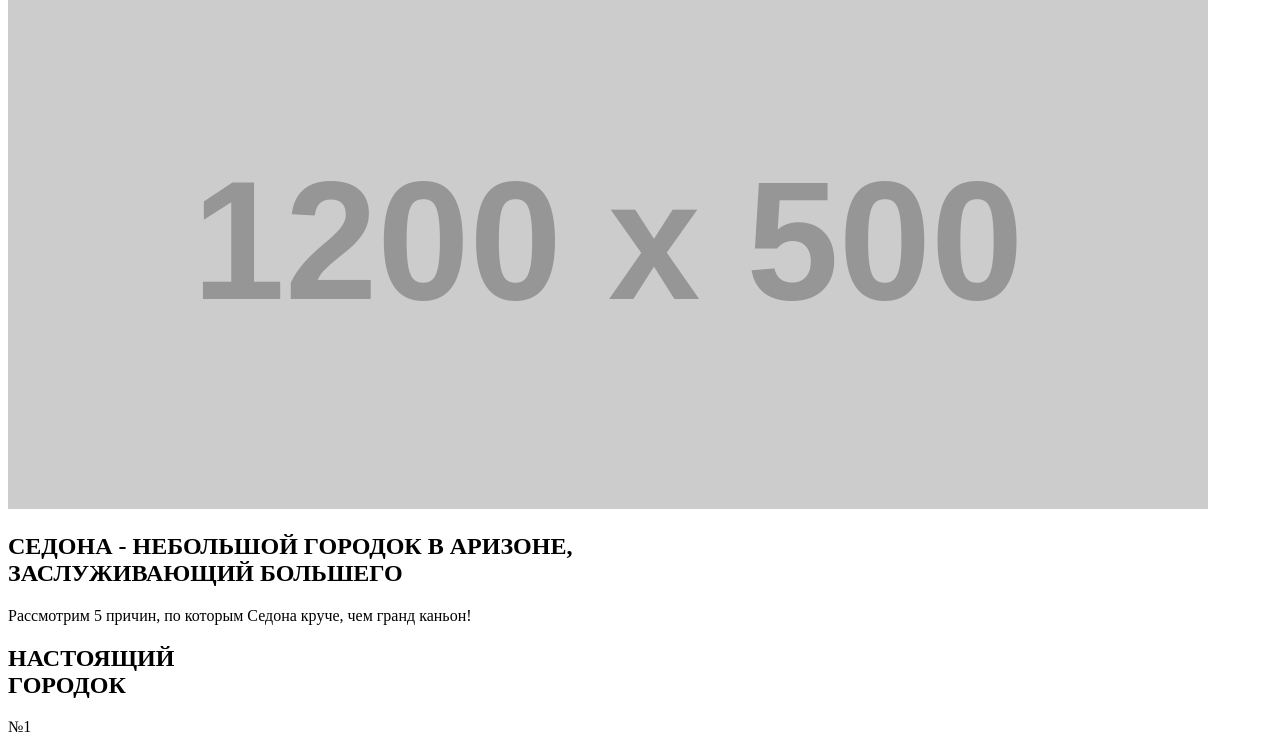
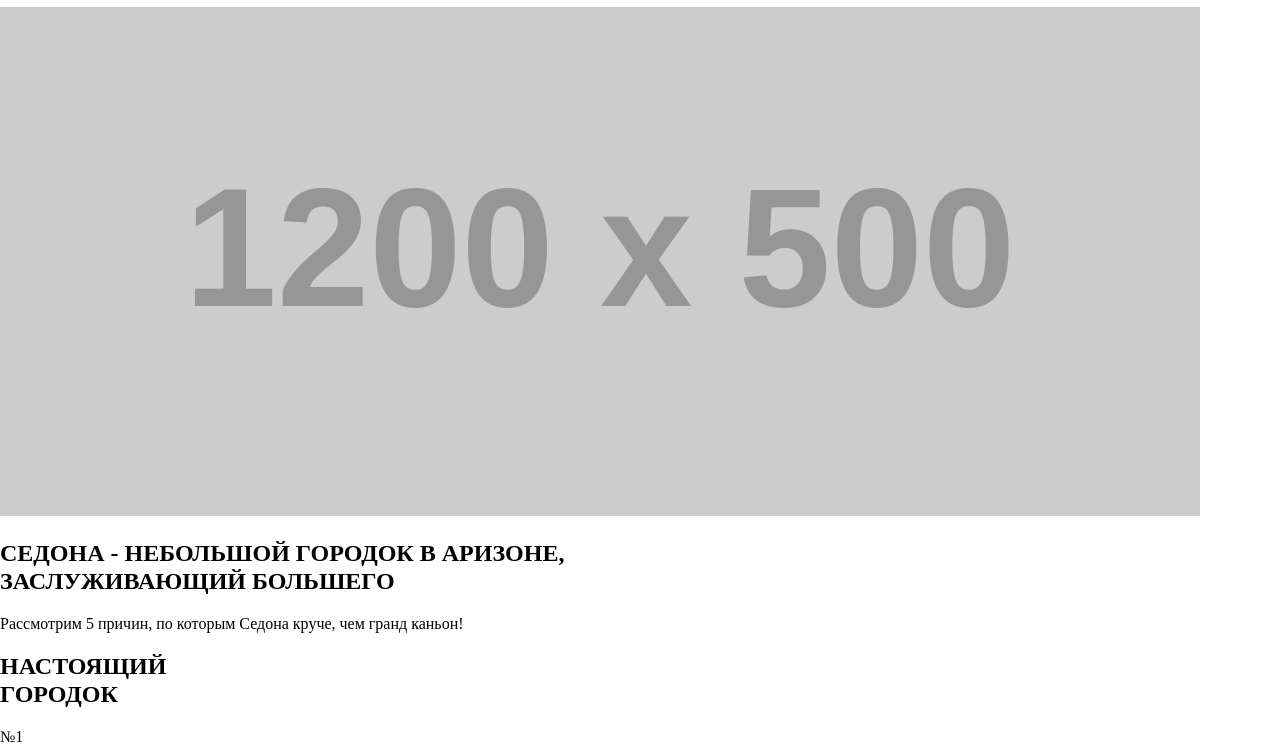
Before and after one commit to compaeasy/261703-sedona-29, a plain HTML site: page index.html in a window 1280 px wide. Shown: the part 237-986 px from the top of the page. Drawn offline with nearby package versions, Linux system fonts and the light colour scheme; files that its build step writes are made by us from their sources; placeholder pictures from the web are drawn by us.

Commit message:
Update index.html

```diff
--- a/index.html
+++ b/index.html
@@ -3,6 +3,9 @@
   <head>
     <meta charset="utf-8">
     <title>HTML Academy: Седона</title>
+    <link href="https://fonts.googleapis.com/css?family=PT+Sans:regular,italic,700,700italic" rel="stylesheet" />
+    <link href="normalize.css" rel="stylesheet">
+    <link href="style.css" rel="stylesheet">
   </head>
   <body>
 <header>
```
